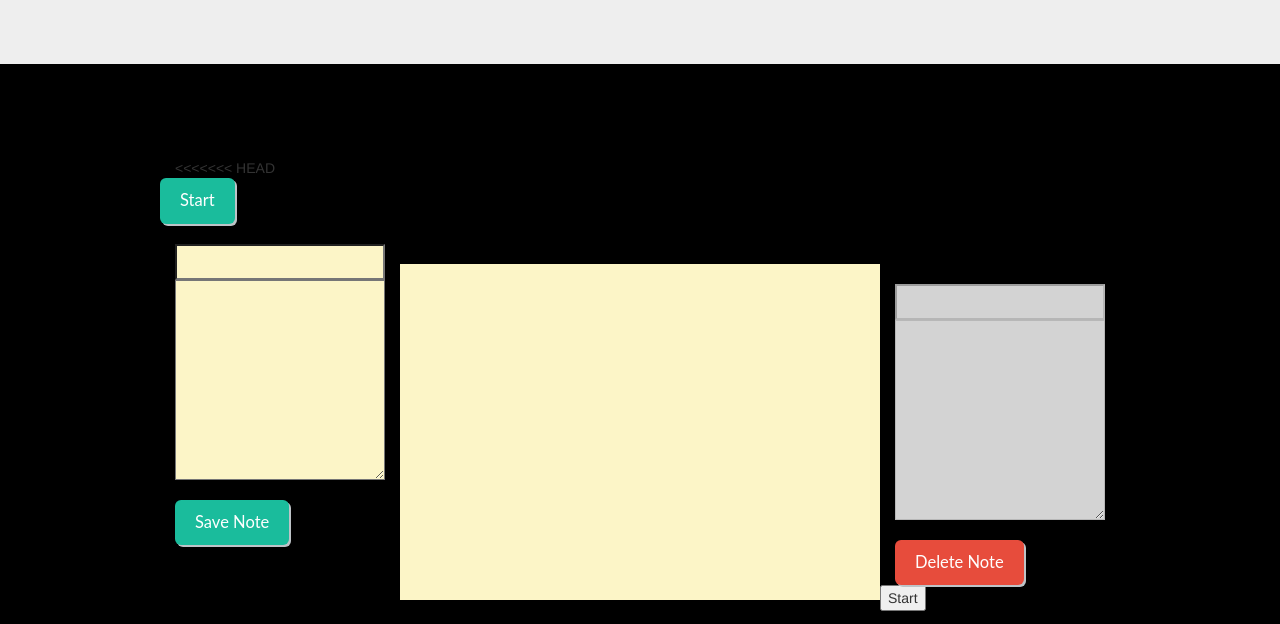
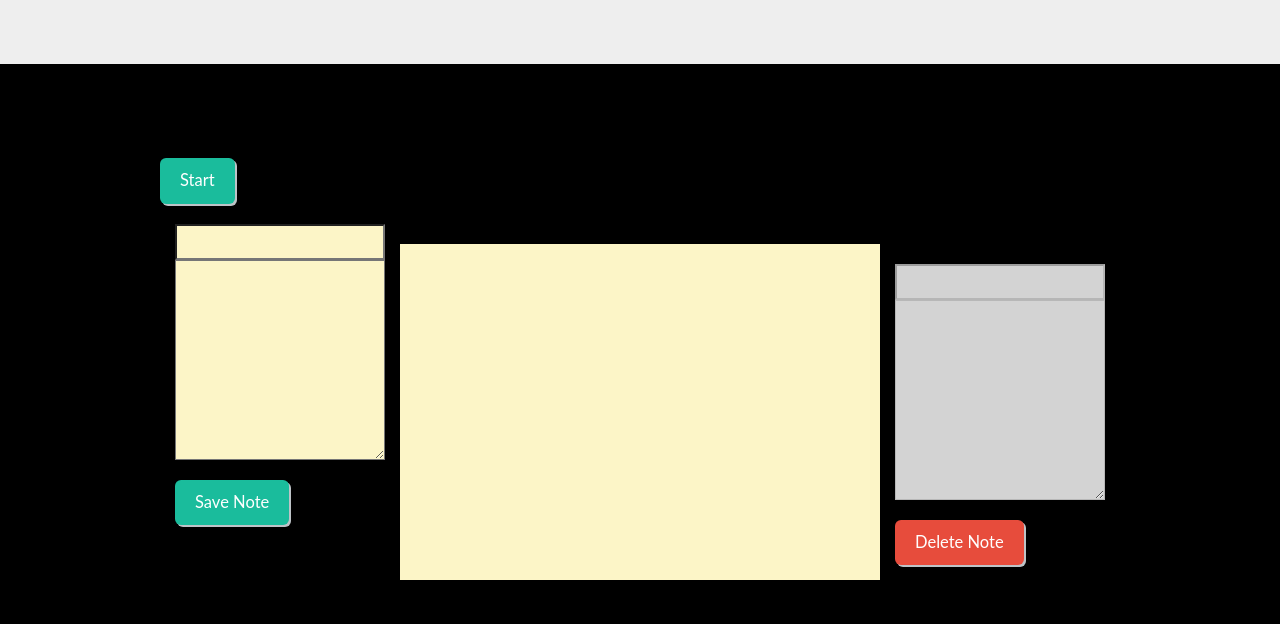
Before and after one commit to PadmajaKondeti/HackingMeetups, a website: page public/index.html in a window 1280 px wide. Shown: the part 176-800 px from the top of the page. Drawn offline with nearby package versions, Linux system fonts and the light colour scheme.

Commit message:
merge conflict

```diff
--- a/public/index.html
+++ b/public/index.html
@@ -15,7 +15,6 @@
   <p><i>Event Information</i></p>
 </div>
 <div class="container">
-<<<<<<< HEAD
   <div class="row row-centered">
     <button class="flat-butt flat-primary-butt flat-outer-butt" id="startnews" >Start</button>
   </div>
@@ -42,7 +41,6 @@
         <button class="flat-butt flat-danger-butt flat-outer-butt" id="deletenote">Delete Note</button>
       </div>
     </div>
-    <button id="startNews" >Start</button>
   </div>
 
   <!-- <div class="row">
```
